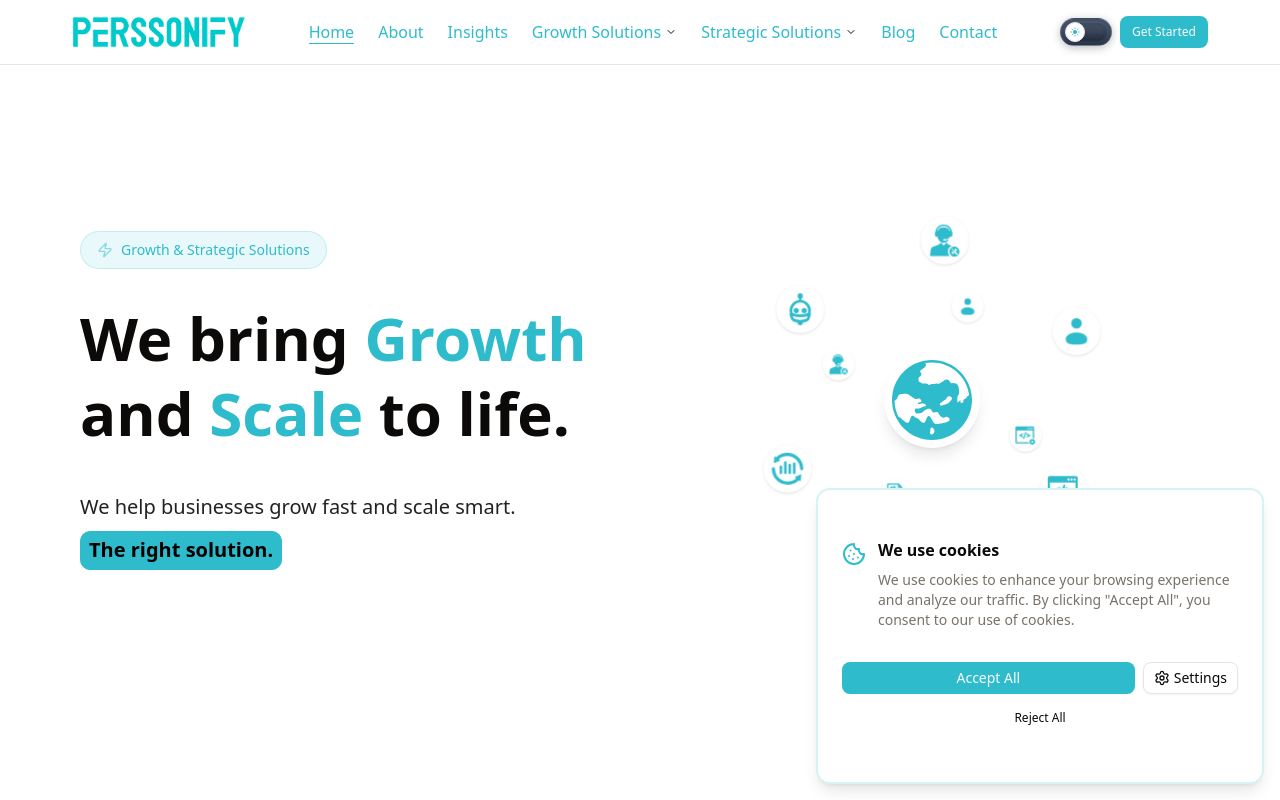
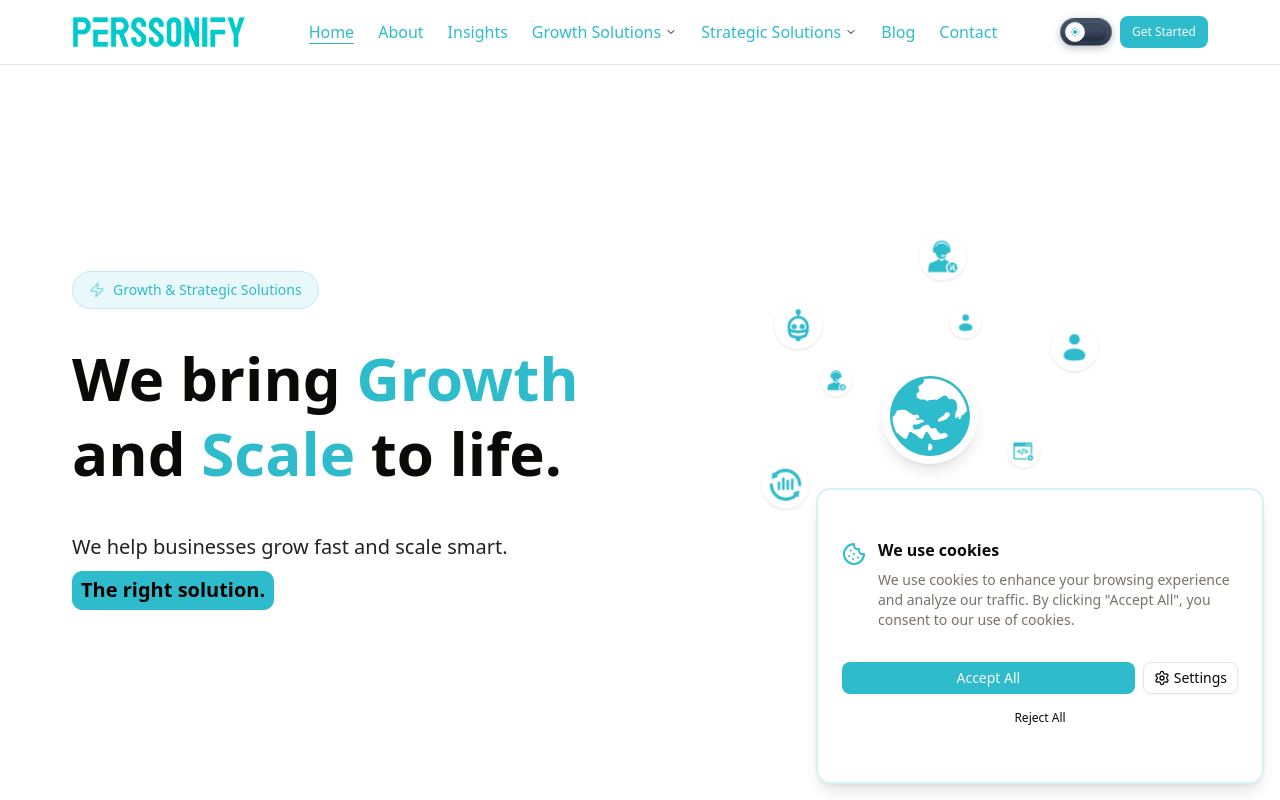
Before and after one commit to Perssonify/Perssonify-Web-Frontend, a Next.js app: page / in a window 1280 px wide. Shown: the top 800 px of the page. Built offline with nearby package versions, Linux system fonts and the light colour scheme.

Commit message:
Design updates

```diff
--- a/src/app/(home)/_hero/index.tsx
+++ b/src/app/(home)/_hero/index.tsx
@@ -80,10 +80,10 @@ function OrbitingCirclesDemo() {
 const Hero: React.FC = () => {
   return (
     <section className="relative overflow-hidden bg-background">
-      <div className="max-w-6xl mx-auto px-2 sm:px-4">
-        <div className="grid grid-cols-1 md:grid-cols-2 gap-12 items-center  h-screen">
+      <div className="max-w-6xl mx-auto px-4 sm:px-2">
+        <div className="grid grid-cols-1 md:grid-cols-2 gap-12 md:gap-6 items-center pt-20 h-auto md:h-screen">
           {/* Left: Content */}
-          <div className="flex flex-col items-start text-left gap-6">
+          <div className="flex flex-col items-start text-left gap-6 py-12">
             <motion.div
               initial={{ opacity: 0, scale: 0.8 }}
               animate={{ opacity: 1, scale: 1 }}
@@ -129,7 +129,7 @@ const Hero: React.FC = () => {
             </motion.div>
           </div>
           {/* Right: Orbiting Circles Demo */}
-          <div className="flex justify-center items-center">
+          <div className="flex justify-center items-center mb-12">
             <OrbitingCirclesDemo />
           </div>
         </div>
```
